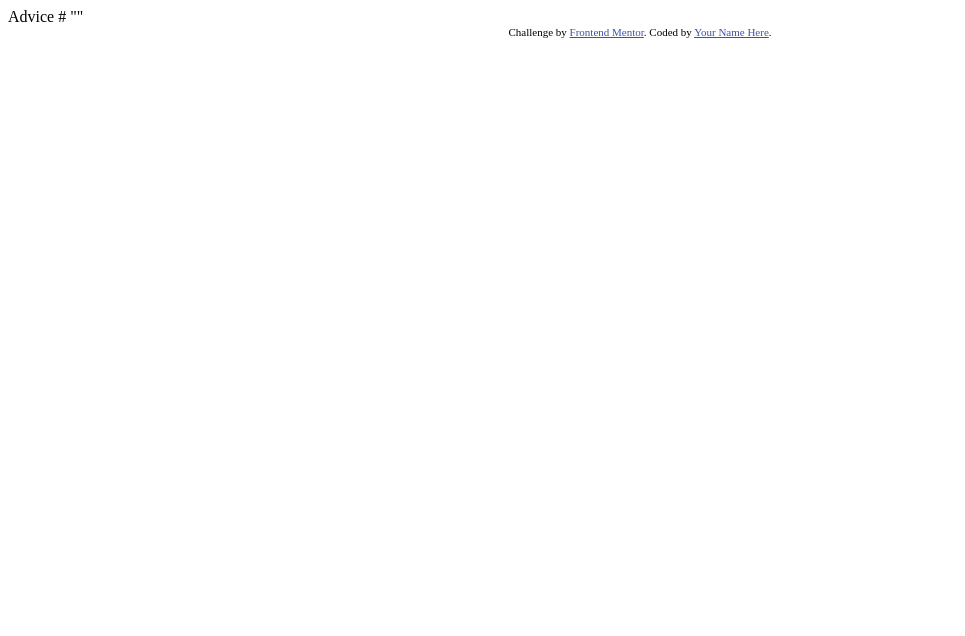
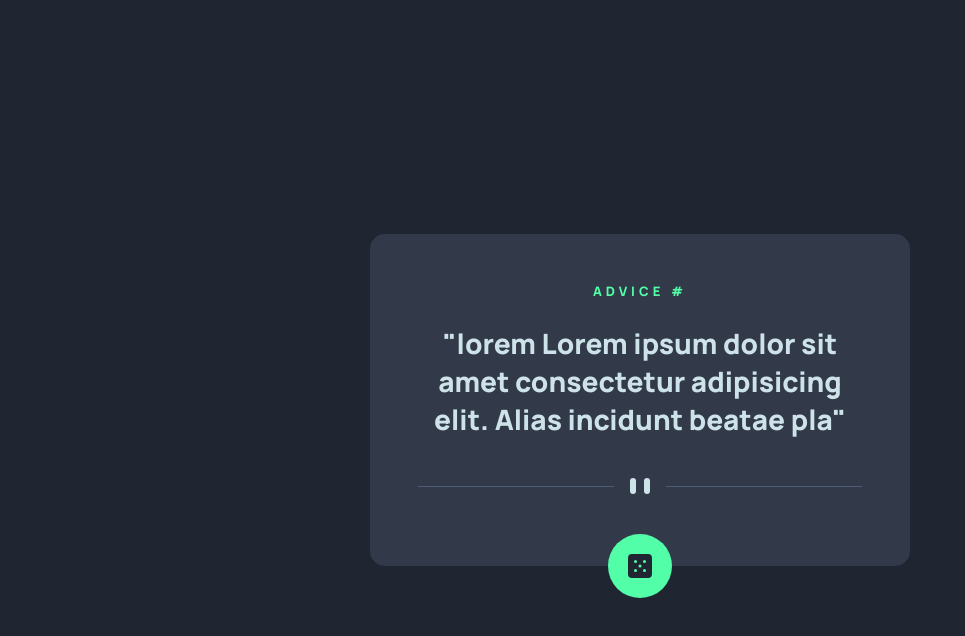
Before and after one commit to ds174/advice_generator_app, a plain HTML site: page index.html in a window 1280 px wide. Shown: the whole page, without its empty margins (0-965 px from the left). Drawn offline with Linux system fonts and the light colour scheme.

Commit message:
added css and js files, js is working correctly

```diff
--- a/index.html
+++ b/index.html
@@ -1,28 +1,48 @@
 <!DOCTYPE html>
 <html lang="en">
-<head>
-  <meta charset="UTF-8">
-  <meta name="viewport" content="width=device-width, initial-scale=1.0"> <!-- displays site properly based on user's device -->
+  <head>
+    <meta charset="UTF-8" />
+    <meta name="viewport" content="width=device-width, initial-scale=1.0" />
+    <!-- displays site properly based on user's device -->
 
-  <link rel="icon" type="image/png" sizes="32x32" href="./images/favicon-32x32.png">
+    <link
+      rel="icon"
+      type="image/png"
+      sizes="32x32"
+      href="./images/favicon-32x32.png"
+    />
 
-  <title>Frontend Mentor | Advice generator app</title>
+    <link rel="preconnect" href="https://fonts.googleapis.com" />
+    <link rel="preconnect" href="https://fonts.gstatic.com" crossorigin />
+    <link
+      href="https://fonts.googleapis.com/css2?family=Manrope:wght@800&display=swap"
+      rel="stylesheet"
+    />
 
-  <!-- Feel free to remove these styles or customise in your own stylesheet 👍 -->
-  <style>
-    .attribution { font-size: 11px; text-align: center; }
-    .attribution a { color: hsl(228, 45%, 44%); }
-  </style>
-</head>
-<body>
+    <link rel="stylesheet" href="style.css" />
 
-  Advice #<!-- Advice ID goes here -->
+    <title>Frontend Mentor | Advice generator app</title>
+  </head>
 
-  "<!-- Advice text goes here -->"
+  <body>
+    <main>
+      <div class="container">
+        <h1 class="advice_id" id="advice_id">Advice #</h1>
 
-  <div class="attribution">
-    Challenge by <a href="https://www.frontendmentor.io?ref=challenge" target="_blank">Frontend Mentor</a>.
-    Coded by <a href="#">Your Name Here</a>.
-  </div>
-</body>
+        <div class="advice" id="advice">
+          "lorem Lorem ipsum dolor sit amet consectetur adipisicing elit. Alias
+          incidunt beatae pla"
+        </div>
+
+        <img
+          src="images/pattern-divider-desktop.svg"
+          alt="divider"
+          class="img_desktop"
+        />
+
+        <button class="btn" id="btn" ></button>
+      </div>
+      <script src="script.js"></script>
+    </main>
+  </body>
 </html>
--- /dev/null
+++ b/script.js
@@ -0,0 +1,22 @@
+const btnEl = document.getElementById("btn");
+const advice_id = document.getElementById("advice_id");
+const advice = document.getElementById("advice");
+
+const options = {
+    method: "GET"
+};
+
+const apiURL = "https://api.adviceslip.com/advice";
+
+
+
+async function getAdvice() {
+  const response = await fetch (apiURL, options);
+  const data = await response.json();
+
+
+  advice_id.innerText = ("Advice # " + data.slip.id);
+  advice.innerText =('"' + data.slip.advice + '"');
+}
+
+btnEl.addEventListener("click", getAdvice);
--- /dev/null
+++ b/style.css
@@ -0,0 +1,64 @@
+*{
+    margin: 0;
+    padding: 0;
+}
+
+body{
+    background: hsl(218, 23%, 16%);
+    min-height: 100vh;
+    display: flex;
+    justify-content: center;
+    align-items: center;
+    font-family: 'Manrope', sans-serif;
+}
+
+.container {
+    background-color: hsl(217, 19%, 24%);
+    padding: 3rem 3rem 0rem 3rem;
+    border-radius: 0.938rem;
+    width: 27.75rem;
+    height: 17.75rem;
+    text-align: center;
+    position: relative;
+}
+
+.advice_id{
+    color: hsl(150, 100%, 66%);
+    font-size: 0.813rem;
+    text-transform: uppercase;
+    letter-spacing: 4px;
+}
+
+.advice{
+    font-size: 1.75rem;
+    color: hsl(193, 38%, 86%);
+    margin-top: 1.5rem;
+}
+
+.img_desktop{
+    margin-top: 2.5rem;
+    position: absolute;
+    left: 3rem;
+}
+
+.btn {
+    background-image: url('/images/icon-dice.svg');
+    background-repeat: no-repeat;
+    background-position: center;
+    height: 4rem;
+    width: 4rem;
+    background-color: hsl(150, 100%, 66%);
+    border: none;
+    border-radius: 50%;
+    position: absolute;
+    bottom: -2rem;
+    left: 14.875rem;
+    margin-top: 2.5rem;
+}
+
+.btn:hover {
+    box-shadow: 0 0 5px hsl(150, 100%, 66%),
+                0 0 15px hsl(150, 85%, 64%),
+                0 0 35px hsl(150, 99%, 73%),
+                0 0 60px hsl(150, 100%, 76%);
+}
```
